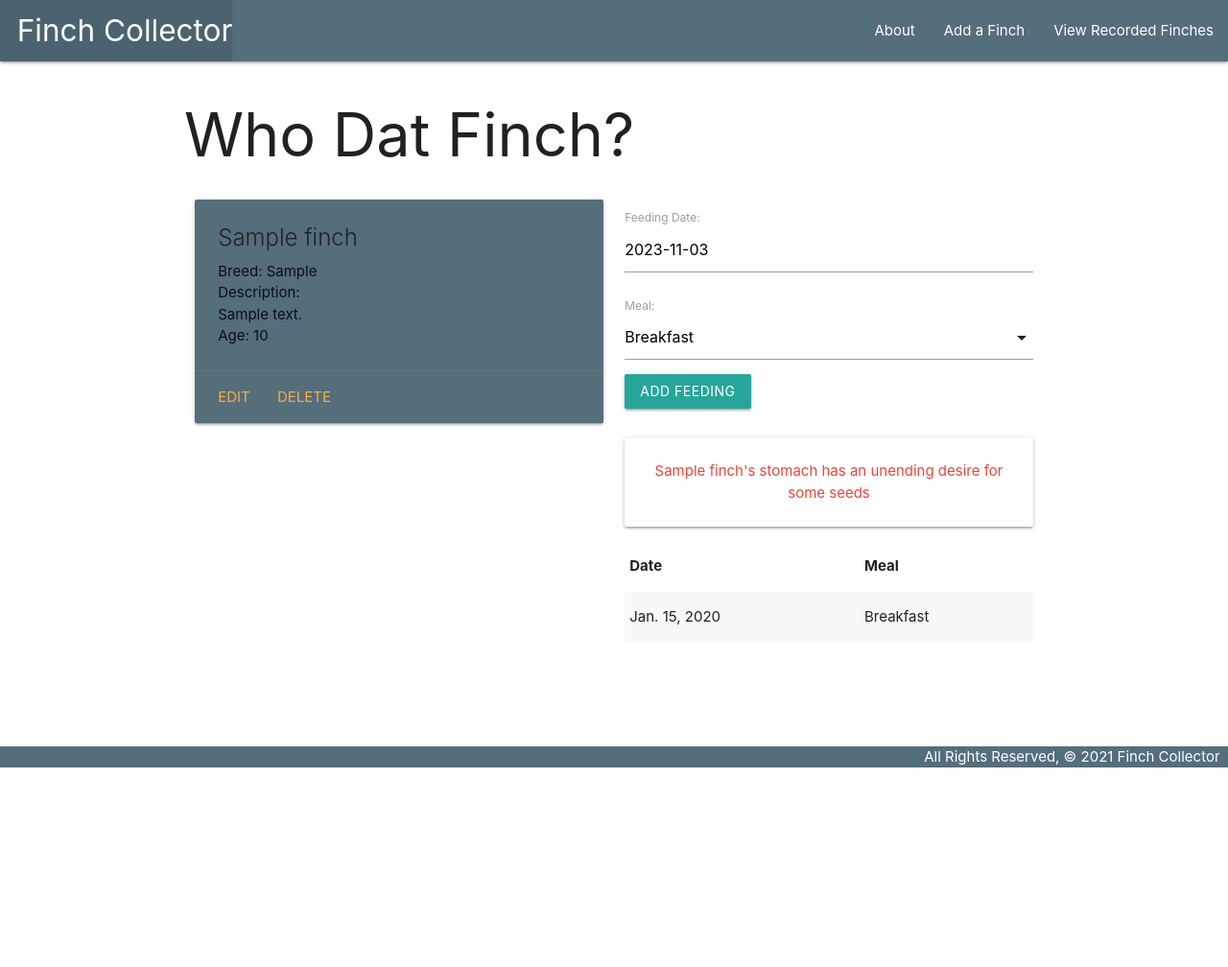
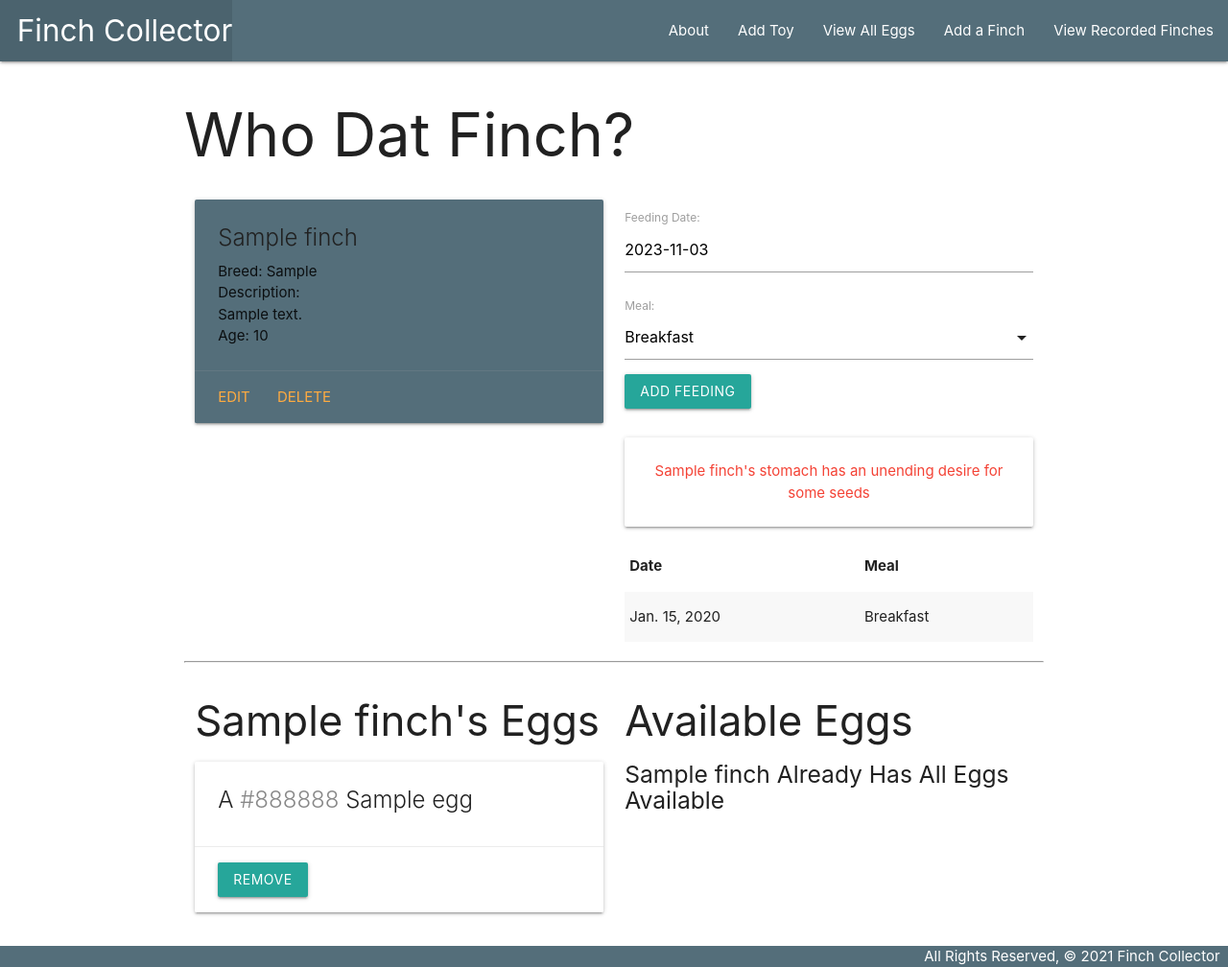
Before and after one commit to jstnliu/finchcollector-lab, a Django app: page /finches/1/ in a window 1280 px wide. Shown: the whole page at 96% size. Before the commit the page ends 800 px from the top, so only its background shows below. Run offline with Django 4.2, Linux system fonts and the light colour scheme; tables that the repository leaves empty hold one stand-in row (values such as "Sample post").

Commit message:
part 5 complete

```diff
--- a/main_app/models.py
+++ b/main_app/models.py
@@ -11,11 +11,25 @@ MEALS = (
     ('D', 'Dinner'),
 )
 
+class Egg(models.Model):
+    name = models.CharField(max_length = 50)
+    color = models.CharField(max_length = 20)
+
+    def __str__(self):
+        return self.name
+
+    def get_absolute_url(self):
+        return reverse('eggs_detail', kwargs = {
+            'pk': self.id
+        })
+
 class Finch(models.Model):
     name = models.CharField(max_length = 100)
     breed = models.CharField(max_length = 100)
     description = models.TextField(max_length = 1000)
     age = models.IntegerField()
+    # M:M relationship
+    eggs = models.ManyToManyField(Egg)
 
     def __str__(self):
         return f'{self.name} ({self.breed})'
--- a/main_app/templates/base.html
+++ b/main_app/templates/base.html
@@ -20,6 +20,8 @@
                 </ul>
                 <ul class="right">
                     <li><a href="{% url 'about' %}">About</a></li>
+                    <li><a href="{% url 'eggs_create' %}">Add Toy</a></li>
+                    <li><a href="{% url 'eggs_index' %}">View All Eggs</a></li>
                     <li><a href="{% url 'finches_create' %}">Add a Finch</a></li>
                     <li><a href="{% url 'index' %}">View Recorded Finches</a></li>
                 </ul>
--- a/main_app/templates/finches/detail.html
+++ b/main_app/templates/finches/detail.html
@@ -50,6 +50,54 @@
     </div>
 </div>
 
+<hr>
+<div class="row">
+    <div class="col s6">
+        <h3>{{ finch.name }}'s Eggs</h3>
+        {% if finch.eggs.count %}
+            {% for egg in finch.eggs.all %}
+                <div class="card">
+                    <div class="card-content">
+                        <span class="card-title">
+                            A <span style="color: {{ egg.color }}">{{ egg.color }}</span> {{ egg.name }}
+                        </span>
+                    </div>
+                    <div class="card-action">
+                        <form action="{% url 'unassoc_egg' finch.id egg.id %}" method="POST">
+                          {% csrf_token %}
+                          <button type="submit" class="btn">Remove</button>
+                        </form>
+                    </div>
+                </div>
+            {% endfor %}
+        {% else %}
+            <h5>No Eggs ｡°(°.◜ᯅ◝°)°｡</h5>
+        {% endif %}
+    </div>
+    <div class="col s6">
+        <h3>Available Eggs</h3>
+        {% if eggs.count %}
+            {% for egg in eggs.all %}
+                <div class="card">
+                    <div class="card-content">
+                        <span class="card-title">
+                        A <span style="color: {{ egg.color }}">{{ egg.color }}</span> {{ egg.name }}
+                        </span>
+                    </div>
+                    <div class="card-action">
+                        <form action="{% url 'assoc_egg' finch.id egg.id %}" method="POST">
+                            {% csrf_token %}
+                            <button type="submit" class="btn">Add</button>
+                        </form>
+                    </div>
+                </div>
+            {% endfor %}
+        {% else %}
+            <h5>{{finch.name}} Already Has All Eggs Available</h5>
+        {% endif %}
+    </div>
+</div>
+
 <script>
     const dateEl = document.getElementById('id_date');
     // M is Materialize's global variable
--- a/main_app/urls.py
+++ b/main_app/urls.py
@@ -2,6 +2,7 @@ from django.urls import path
 from . import views
 
 urlpatterns = [
+    # FINCH FUNCTIONS
     path('', views.home, name = 'home'),
     path('about/', views.about, name = 'about'),
     path('finches/', views.finches_idx, name = 'index'),
@@ -13,4 +14,12 @@ urlpatterns = [
     # delete a finch
     path('finches/<int:pk>/delete/', views.FinchDelete.as_view(), name = 'finches_delete'),
     path('finches/<int:finch_id>/add_feeding/', views.add_feeding, name = 'add_feeding'),
+    # EGG FUNCTIONS
+    path('finches/<int:finch_id>/assoc_egg/<int:egg_id>/', views.assoc_egg, name = 'assoc_egg'),
+    path('finches/<int:finch_id>/unassoc_egg/<int:egg_id>/', views.unassoc_egg, name = 'unassoc_egg'),
+    path('eggs/', views.EggList.as_view(), name = 'eggs_index'),
+    path('eggs/<int:pk>/', views.EggDetail.as_view(), name = 'eggs_detail'),
+    path('eggs/create/', views.EggCreate.as_view(), name = 'eggs_create'),
+    path('eggs/<int:pk>/update/', views.EggUpdate.as_view(), name = 'eggs_update'),
+    path('eggs/<int:pk>/delete/', views.EggDelete.as_view(), name = 'eggs_delete'),
 ]
--- a/main_app/views.py
+++ b/main_app/views.py
@@ -1,8 +1,9 @@
 from django.shortcuts import render, redirect
 # import from the Django framework
 from django.views.generic.edit import CreateView, UpdateView, DeleteView
+from django.views.generic import ListView, DetailView
 # import Finch model
-from .models import Finch
+from .models import Finch, Egg
 # import FeedingForm from forms.py
 from .forms import FeedingForm
 
@@ -21,12 +22,19 @@ def finches_idx(request):
 
 def finches_detail(request, finch_id):
     finch = Finch.objects.get(id = finch_id)
+    # get eggs finch doesn't have
+    # first, create list of egg ids that finch DOES have
+    id_list = finch.eggs.all().values_list('id')
+    # query for eggs whose ids are not in list using exclude
+    eggs_finch_doesnt_have = Egg.objects.exclude(id__in = id_list)
     # instantiate FeedingForm to be rendered in template
     feeding_form = FeedingForm()
     return render(request, 'finches/detail.html', {
         'finch': finch,
         # include feeding_form in context
-        'feeding_form': feeding_form
+        'feeding_form': feeding_form,
+        # eggs in context
+        'eggs': eggs_finch_doesnt_have
     })
 
 def add_feeding(request, finch_id):
@@ -41,14 +49,41 @@ def add_feeding(request, finch_id):
         new_feeding.save()
     return redirect('detail', finch_id = finch_id)
 
+class EggList(ListView):
+    model = Egg
+
+class EggDetail(DetailView):
+    model = Egg
+
+class EggCreate(CreateView):
+    model = Egg
+    fields = '__all__'
+
+class EggUpdate(UpdateView):
+    model = Egg
+    fields = ['name', 'color']
+
+class EggDelete(DeleteView):
+    model = Egg
+    success_url = '/eggs'
+
+def assoc_egg(request, finch_id, egg_id):
+    # Note that you can pass a egg's id instead of the whole egg object
+    Finch.objects.get(id = finch_id).eggs.add(egg_id)
+    return redirect('detail', finch_id = finch_id)
+
+def unassoc_egg(request, finch_id, egg_id):
+    Finch.objects.get(id = finch_id).eggs.remove(egg_id)
+    return redirect('detail', finch_id = finch_id)
+
 class FinchCreate(CreateView):
     model = Finch
-    fields = '__all__'
+    fields = ['name', 'breed', ]
 
 class FinchUpdate(UpdateView):
     model = Finch
     # let all but 'name' be editable
-    fields = ['breed', 'description', 'age']
+    fields = ['name', 'breed', 'description', 'age']
 
 class FinchDelete(DeleteView):
     model = Finch
```
Also changed, not shown: main_app/templates/main_app/egg_confirm_delete.html (added, +13 -0 lines), main_app/templates/main_app/egg_detail.html (added, +20 -0 lines), main_app/templates/main_app/egg_form.html (added, +19 -0 lines), main_app/templates/main_app/egg_list.html (added, +17 -0 lines), main_app/migrations/0004_egg_finch_eggs.py (added). Lines whose indentation alone changed are shown as unchanged.
